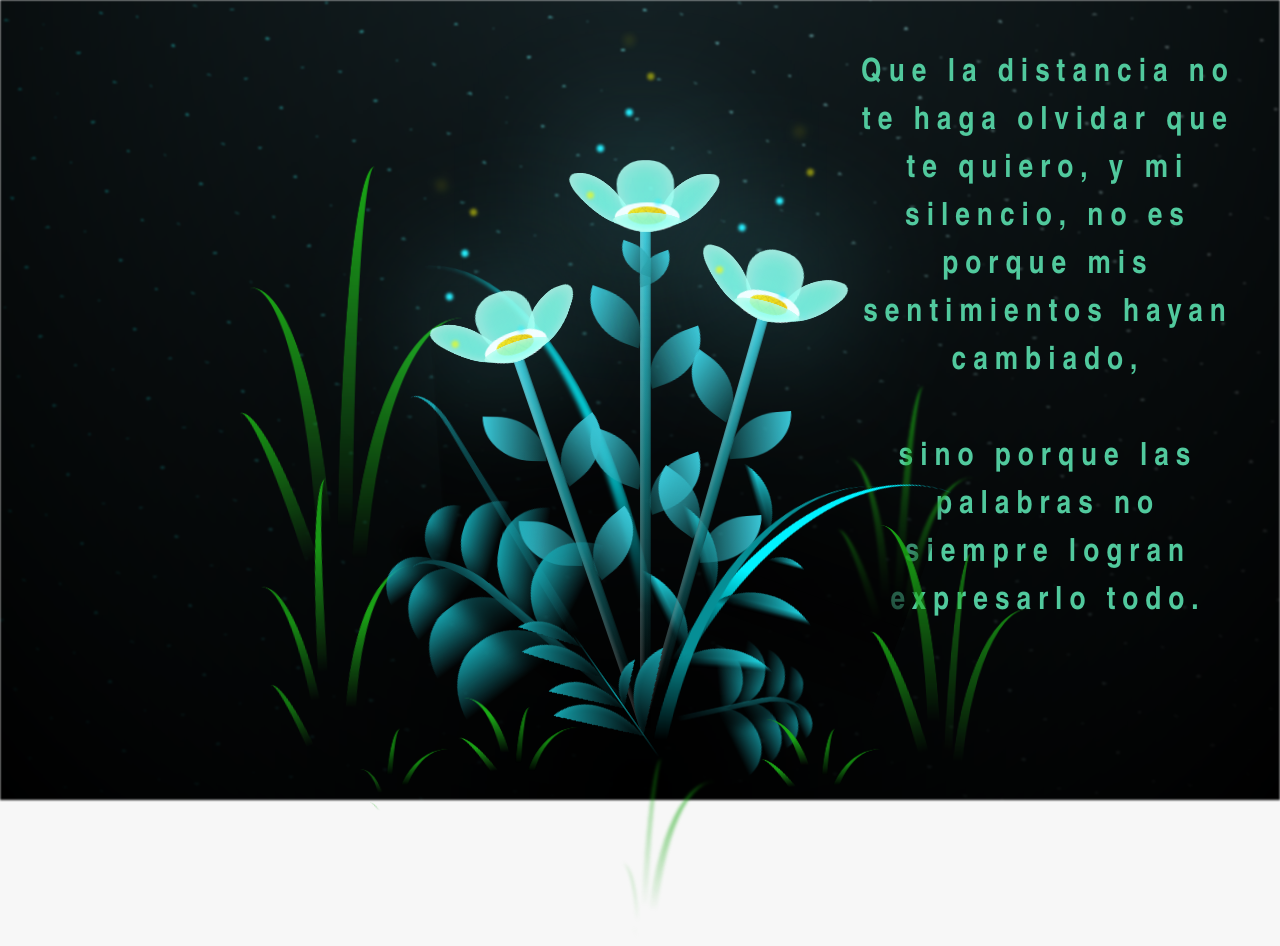
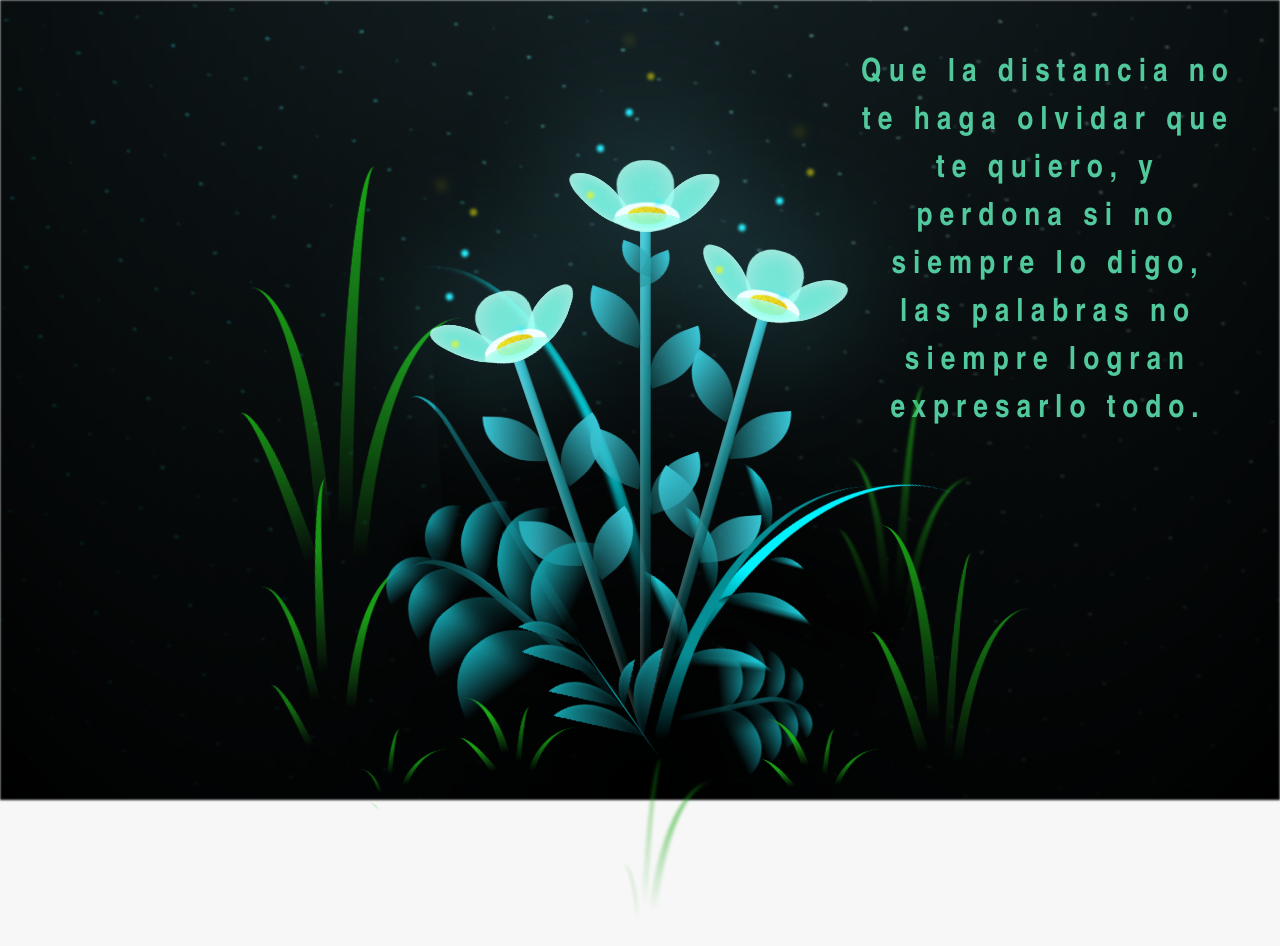
Before and after one commit to bloedige/bloedige.github.io, a plain HTML site: page flower.html in a window 1280 px wide. Drawn offline with Linux system fonts and the light colour scheme.

Commit message:
Update flower.html

```diff
--- a/flower.html
+++ b/flower.html
@@ -13,8 +13,8 @@
     <div id="lyrics">
 
     </div>
-    <h1 class="titulo">Que la distancia no te haga olvidar que te quiero, y mi silencio, no es porque mis sentimientos hayan cambiado,<br><br>
-      sino porque las palabras no siempre logran expresarlo todo.</h1>
+    <h1 class="titulo">Que la distancia no te haga olvidar que te quiero, y perdona si no siempre lo digo,<br>
+      las palabras no siempre logran expresarlo todo.</h1>
 
     <div class="night"></div>
     <div class="flowers">
```
